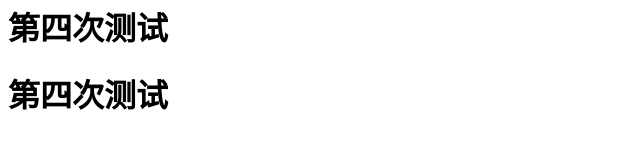
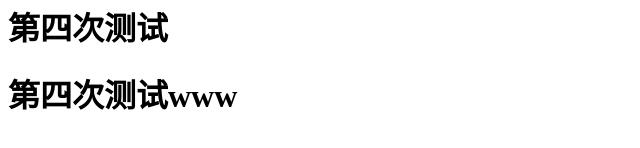
Before and after one commit to 1152415237/githuba, a plain HTML site: page index.html in a window 1280 px wide. Shown: the part 356-504 px from the top of the page, 0-640 px from the left. Drawn offline with Linux system fonts and the light colour scheme.

Commit message:
这个是操作的描述

```diff
--- a/index.html
+++ b/index.html
@@ -7,65 +7,7 @@
     <title>Document</title>
 </head>
 <body>
-    <!--
-  git config --global user.name "1152415237"
-  git config --global user.email "1152415237@qq.com"
 
-  git操作的具体步骤
-   1、cd 路径 进入当前目录
-   2、配置git的基本操作
-  //注册的用户名
-        git config --global user.name "1152415237"
-  //注册的邮箱地址
-        git config --global user.email "1152415237@qq.com"
-  注意：没有消息就是好消息
-
-   3、git init     在本地进行初始化(建立暂存区)
-  .git 文件存储当前项目的所有版本信息
-
-  4、工作区 => 暂存区
-  git add 文件名
-  git add * 提交所有文件
-  git commit -m "这个是操作的描述"
-
-5、查看当前工作区的状态
-        git status
-
-6、从暂存区恢复文件到工作区
-        git checkout 文件名
-
-7、查看工作区和暂存区的区别
-        git diff
-
-8、清屏操作
-        clear
-
-9、查看历史版本
-        git log
-10、恢复文件到指定的某一个版本
-        git reset --hard 版本号
-
-
-提交到远程库
-1-生成id(ssh密匙)  同一个远程仓库 同一个本地工作区 获取一次就好
-        ssh-keygen -t rsa -C "注册的邮箱地址"
-        //地址C:\Users\Administrator\.ssh id_rsa.pub 文件
-
-2-将暂存区=>远程仓库
-第一次提交
-        git remote add origin 仓库地址
-git remote add origin https://github.com/1152415237/githuba.git
-        git push -u origin master
-其他提交
-        git push
-
-
-下载文件
-        git clone 仓库地址
-从远程仓库 更新数据
-        git pull
-
-    -->
     <h1>第一次测试</h1>
     <h1>第三次测试</h1>
     <h1>第三次测试</h1>
@@ -73,6 +15,6 @@ git remote add origin https://github.com/1152415237/githuba.git
 
     <h1>第四次测试</h1>
     <h1>第四次测试</h1>
-    <h1>第四次测试</h1>
+    <h1>第四次测试www</h1>
 </body>
 </html>
```
